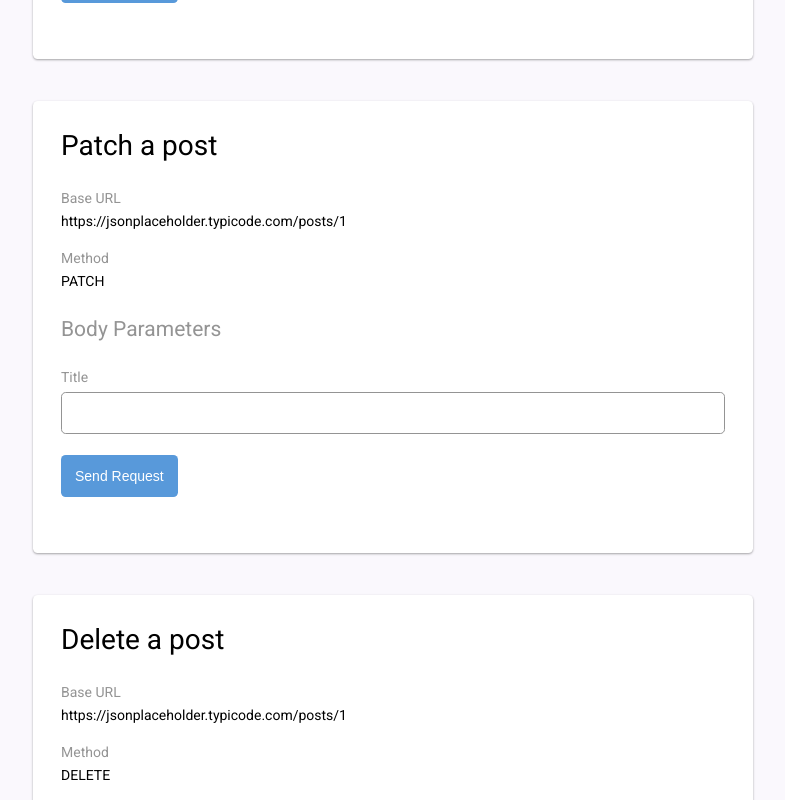
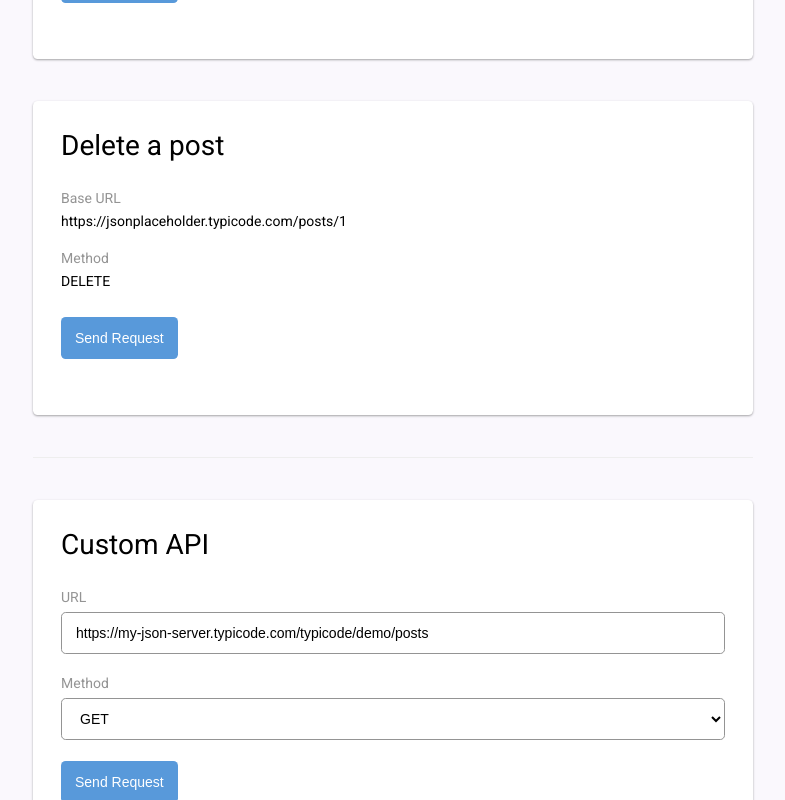
Before and after one commit to obatola/obas-api-explorer, a React (Create React App) app: page / in a window 1280 px wide. Shown: the part 1920-2720 px from the top of the page, without its empty margins (247-1032 px from the left). Built offline with nearby package versions, Linux system fonts and the light colour scheme.

Commit message:
remove patch

```diff
--- a/src/APIConfig.ts
+++ b/src/APIConfig.ts
@@ -98,18 +98,6 @@ export const apiConfigs: APIConfigType[] = [
     method: 'GET',
   },
   {
-    title: 'Patch a post',
-    url: 'https://jsonplaceholder.typicode.com/posts/1',
-    method: 'PATCH',
-    body: [
-      {
-        name: 'title',
-        type: 'text',
-        required: true,
-      },
-    ],
-  },
-  {
     title: 'Delete a post',
     url: 'https://jsonplaceholder.typicode.com/posts/1',
     method: 'DELETE',
```
